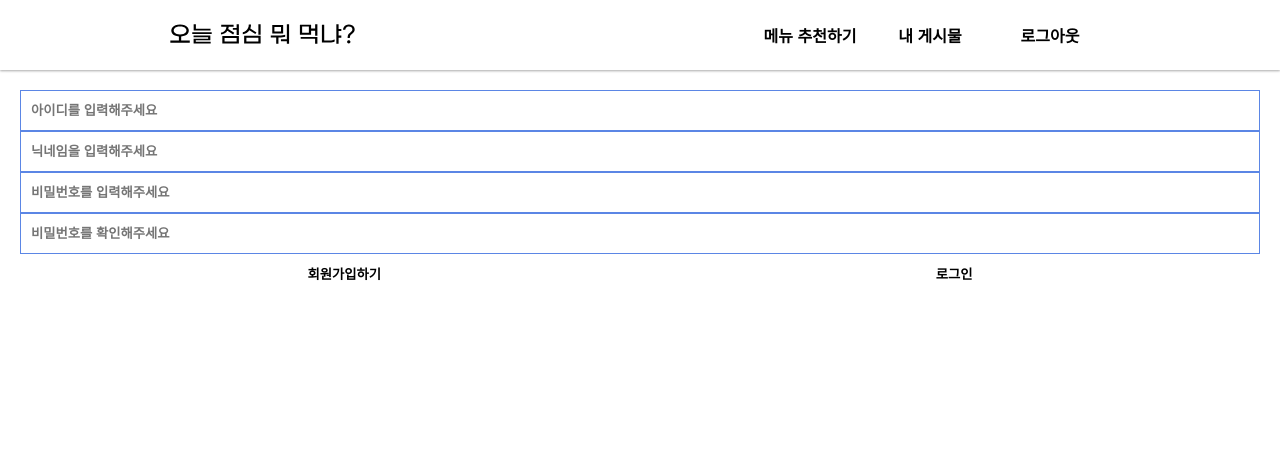
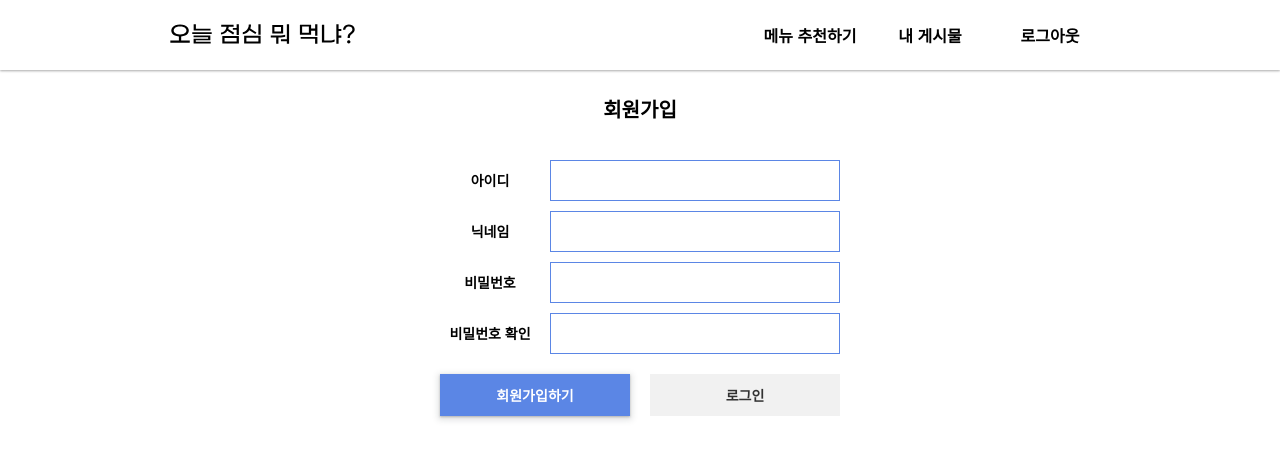
Before and after one commit to jihyunan-dev/hanghae_mini_front, a React (Create React App) app: page /register in a window 1280 px wide. Shown: the top 460 px of the page. Built offline with nearby package versions, Linux system fonts and the light colour scheme; a web font is replaced by a local one.

Commit message:
[style] Login, Register, Upload 스타일 적용

```diff
--- a/src/components/Header.js
+++ b/src/components/Header.js
@@ -81,6 +81,9 @@ const Container = styled.div`
   width: 100%;
   height: 50px;
   box-shadow: rgba(0, 0, 0, 0.12) 0px 1px 3px, rgba(0, 0, 0, 0.24) 0px 1px 2px;
+  background-color: ${({ theme }) => theme.colors.white};
+  z-index: 10;
+
   ${({ theme }) => theme.device.tablet} {
     height: 70px;
   }
@@ -95,8 +98,6 @@ const Content = styled.div`
       display: flex;
       justify-content: space-between;
       align-items: center;
-
-      background-color: ${colors.white};
 
       ${device.desktop} {
         max-width: 1000px;
--- a/src/elements/Button.js
+++ b/src/elements/Button.js
@@ -68,9 +68,18 @@ const ElButton = styled.button`
         border: 1px solid ${colors.mainBlue};
         color: ${colors.white};
         background-color: ${colors.mainBlue};
-        font-size: ${fontSizes.md};
+        font-size: ${fontSizes.sm};
         box-shadow: rgba(60, 64, 67, 0.3) 0px 1px 2px 0px,
           rgba(60, 64, 67, 0.15) 0px 2px 6px 2px;
+      `;
+    } else if (btnName === "cancle") {
+      return css`
+        padding: 10px;
+        border: 1px solid #eee;
+        color: ${colors.black};
+        background-color: #eee;
+        font-size: ${fontSizes.sm};
+        opacity: 80%;
       `;
     }
   }}
--- /dev/null
+++ b/src/elements/Title.js
@@ -0,0 +1,26 @@
+import React from "react";
+import styled from "styled-components";
+
+const Title = (props) => {
+  const { children } = props;
+  return <TitleContainer>{children}</TitleContainer>;
+};
+
+Title.defaultProps = {
+  content: "",
+  center: false,
+};
+
+const TitleContainer = styled.h3`
+  display: flex;
+  justify-content: center;
+  align-items: center;
+  width: 100%;
+  height: 40px;
+  margin-bottom: ${({ theme }) => theme.paddings.md};
+  color: ${({ theme }) => theme.colors.black};
+  font-size: ${({ theme }) => theme.fontSizes.lg};
+  font-weight: 600;
+`;
+
+export default Title;
--- a/src/elements/index.js
+++ b/src/elements/index.js
@@ -1,4 +1,5 @@
 import Button from "./Button";
 import Input from "./Input";
+import Title from "./Title";
 
-export { Button, Input };
+export { Button, Input, Title };
--- a/src/pages/Login.js
+++ b/src/pages/Login.js
@@ -1,30 +1,27 @@
 import React from "react";
 import styled from "styled-components";
-import { Input, Button } from "../elements";
+import { Input, Button, Title } from "../elements";
 
 import { history } from "../redux/configureStore";
 import { useDispatch } from "react-redux";
 import { actionCreators as loginAction } from "../redux/modules/user";
 
-const Login = () => {
+const Login = (props) => {
+  const { history } = props;
   const dispatch = useDispatch();
 
   const [id, setId] = React.useState("");
   const [pwd, setPwd] = React.useState("");
 
   const onChangeId = (e) => {
-    console.log(e.target.value);
     setId(e.target.value);
   };
 
   const onChangePwd = (e) => {
-    console.log(e.target.value);
     setPwd(e.target.value);
   };
 
   const login = () => {
-    console.log(id);
-
     if (id === "" || pwd === "") {
       window.alert("아이디 혹은 비밀번호가 공란입니다! 입력해주세요!");
       return;
@@ -35,11 +32,23 @@ const Login = () => {
   return (
     <>
       <Container>
-        <h2>로그인</h2>
-        <Input _onChange={onChangeId} label="아이디"></Input>
-        <Input type="password" _onChange={onChangePwd} label="비밀번호"></Input>
-        <Button _onClick={login} width="auto" text="로그인"></Button>
-        <Button width="auto" text="회원가입"></Button>
+        <Title>로그인</Title>
+        <InputBox>
+          <Subtitle>아이디</Subtitle>
+          <Input _onChange={onChangeId} />
+        </InputBox>
+        <InputBox>
+          <Subtitle>비밀번호</Subtitle>
+          <Input type="password" _onChange={onChangePwd} />
+        </InputBox>
+        <Btns>
+          <Button btnName="submit" _onClick={login} text="로그인" />
+          <Button
+            btnName="cancle"
+            text="회원가입으로 이동"
+            _onClick={() => history.push("/register")}
+          />
+        </Btns>
       </Container>
     </>
   );
@@ -55,12 +64,30 @@ const Container = styled.div`
   padding: 20px;
 `;
 
-const BTN = styled.div`
+const InputBox = styled.div`
+  display: flex;
+  justify-content: space-between;
+  align-items: center;
   width: 100%;
-  height: auto;
+  max-width: 400px;
+  margin-bottom: ${({ theme }) => theme.paddings.sm};
+`;
+
+const Subtitle = styled.p`
+  flex-shrink: 0;
+  min-width: 60px;
+  margin-right: 10px;
+  font-size: ${({ theme }) => theme.fontSizes.sm};
+  font-weight: 600;
+`;
+
+const Btns = styled.div`
   display: flex;
-  justify-content: space-around;
   align-items: center;
+  gap: 20px;
+  margin: 10px 0;
+  width: 80%;
+  max-width: 400px;
 `;
 
 export default Login;
--- a/src/pages/Main.js
+++ b/src/pages/Main.js
@@ -1,8 +1,8 @@
-import React, { useState, useEffect } from "react";
+import React, { useState } from "react";
 import styled from "styled-components";
 import { useDispatch, useSelector } from "react-redux";
 import { actionCreators as resultAction } from "../redux/modules/result";
-import { Button } from "../elements";
+import { Button, Title } from "../elements";
 
 import Rank from "../components/Rank";
 import CategoryBtns from "../components/CategoryBtns";
@@ -13,11 +13,9 @@ const Main = () => {
   const dispatch = useDispatch();
 
   const is_login = useSelector((state) => state.user.is_login);
-  console.log(is_login);
 
   // user name 받아오기
   const user = useSelector((state) => state.user.user);
-  console.log(user.nickname);
 
   const [category, setCategory] = useState({
     category1: null,
@@ -38,15 +36,13 @@ const Main = () => {
   if (is_login) {
     return (
       <Container>
+        <Rank />
         <Div>
-          <p>{user.nickname}님의 오늘 점심 추천</p>
+          <Title center={true}>{user.nickname}님의 오늘 점심 추천</Title>
           <CategoryBtns setCategory={setCategory} />
-          <Button width="40%" _onClick={getResults} text="메뉴 추천받기" />
+          <Button btnName="submit" _onClick={getResults} text="메뉴 추천받기" />
           <Result category={category} />
         </Div>
-        <div>
-          <Rank />
-        </div>
       </Container>
     );
   }
@@ -55,7 +51,7 @@ const Main = () => {
       <Rank />
       <Div>
         {/* 로그인 아닐때 user.name이 공란인 것에 대한 멘트 생각 */}
-        <Title>{user.name}님의 오늘 점심 추천</Title>
+        <Title center={true}>{user.name}님의 오늘 점심 추천</Title>
         <CategoryBtns setCategory={setCategory} />
         <Button btnName="submit" _onClick={getResults} text="메뉴 추천받기" />
         <Result category={category} />
@@ -66,7 +62,12 @@ const Main = () => {
 
 const Container = styled.div`
   ${container};
-  margin-top: 50px;
+  margin-top: 10px;
+
+  ${({ theme }) => theme.device.tablet} {
+    margin-top: 50px;
+  }
+
   ${({ theme }) => theme.device.desktop} {
     max-width: 1000px;
   }
@@ -80,11 +81,4 @@ const Div = styled.div`
   align-items: center;
 `;
 
-const Title = styled.p`
-  margin-bottom: ${({ theme }) => theme.paddings.md};
-  color: ${({ theme }) => theme.colors.black};
-  font-size: ${({ theme }) => theme.fontSizes.lg};
-  font-weight: 600;
-`;
-
 export default Main;
--- a/src/pages/Register.js
+++ b/src/pages/Register.js
@@ -1,16 +1,17 @@
-import React from "react";
+import React, { useState } from "react";
 import styled from "styled-components";
-import { Input, Button } from "../elements";
+import { Input, Button, Title } from "../elements";
 
 import { useDispatch } from "react-redux";
 import { actionCreators as resiterAction } from "../redux/modules/user";
 
 const Register = (props) => {
+  const { history } = props;
   const dispatch = useDispatch();
-  const [id, setId] = React.useState("");
-  const [nickname, setNickName] = React.useState("");
-  const [pwd, setPwd] = React.useState("");
-  const [pwd_check, setPwdCheck] = React.useState("");
+  const [id, setId] = useState("");
+  const [nickname, setNickName] = useState("");
+  const [pwd, setPwd] = useState("");
+  const [pwd_check, setPwdCheck] = useState("");
 
   const signUp = () => {
     if (id === "" || pwd === "" || nickname === "") {
@@ -27,40 +28,56 @@ const Register = (props) => {
   return (
     <>
       <Container>
+        <Title>회원가입</Title>
+        <InputBox>
+          <Subtitle>아이디</Subtitle>
           <Input
-          label="아이디"
-          placeholder="아이디를 입력해주세요"
             _onChange={(e) => {
               setId(e.target.value);
             }}
-        ></Input>
+          />
+        </InputBox>
+        <InputBox>
+          <Subtitle>닉네임</Subtitle>
+
           <Input
             label="닉네임"
-          placeholder="닉네임을 입력해주세요"
             _onChange={(e) => {
               setNickName(e.target.value);
             }}
-        ></Input>
+          />
+        </InputBox>
+        <InputBox>
+          <Subtitle>비밀번호</Subtitle>
+
           <Input
             type="password"
-          label="비밀번호"
-          placeholder="비밀번호를 입력해주세요"
             _onChange={(e) => {
               setPwd(e.target.value);
             }}
-        ></Input>
+          />
+        </InputBox>
+        <InputBox>
+          <Subtitle>비밀번호 확인</Subtitle>
           <Input
             type="password"
-          label="비밀번호 확인"
-          placeholder="비밀번호를 확인해주세요"
             _onChange={(e) => {
               setPwdCheck(e.target.value);
             }}
-        ></Input>
-        <BTN>
-          <Button _onClick={signUp} width="auto" text="회원가입하기"></Button>
-          <Button width="auto" text="로그인"></Button>
-        </BTN>
+          />
+        </InputBox>
+        <Btns>
+          <Button
+            btnName="submit"
+            _onClick={signUp}
+            text="회원가입하기"
+          ></Button>
+          <Button
+            btnName="cancle"
+            text="로그인"
+            _onClick={() => history.push("/login")}
+          ></Button>
+        </Btns>
       </Container>
     </>
   );
@@ -76,13 +93,31 @@ const Container = styled.div`
   padding: 20px;
 `;
 
-const BTN = styled.div`
+const InputBox = styled.div`
+  display: flex;
+  justify-content: space-between;
+  align-items: center;
   width: 100%;
-  height: auto;
+  max-width: 400px;
+  margin-bottom: ${({ theme }) => theme.paddings.sm};
+`;
+
+const Subtitle = styled.p`
+  flex-shrink: 0;
+  min-width: 100px;
+  margin-right: 10px;
+  text-align: center;
+  font-size: ${({ theme }) => theme.fontSizes.sm};
+  font-weight: 600;
+`;
+
+const Btns = styled.div`
   display: flex;
-  justify-content: space-around;
   align-items: center;
-  padding: 10px; ;
+  gap: 20px;
+  margin: 10px 0;
+  width: 100%;
+  max-width: 400px;
 `;
 
 export default Register;
--- a/src/pages/Upload.js
+++ b/src/pages/Upload.js
@@ -1,9 +1,11 @@
 import React, { useState } from "react";
+import styled from "styled-components";
 import { useDispatch, useSelector } from "react-redux";
 import CategoryBtns from "../components/CategoryBtns";
-import { Button, Input } from "../elements";
+import { Button, Input, Title } from "../elements";
 import { actionCreators as resultActions } from "../redux/modules/result";
 import { actionCreators as userActiocs } from "../redux/modules/user";
+import { container } from "../mixin/container";
 
 const Upload = (props) => {
   const dispatch = useDispatch();
@@ -56,46 +58,77 @@ const Upload = (props) => {
   };
 
   return (
-    <>
-      <h2>{is_edit ? "추천 메뉴 수정" : "추천 메뉴 등록"}</h2>
+    <Container>
+      <Title>{is_edit ? "추천 메뉴 수정" : "추천 메뉴 등록"}</Title>
       <form encType="multipart/form-data" onSubmit={handleSubmit}>
         <CategoryBtns setCategory={setCategory} />
-        <div>
-          <span>추천 메뉴 이름</span>
+        <RowBox>
+          <Subtitle>추천 메뉴 이름</Subtitle>
           <Input
             value={menuName}
             _onChange={(e) => setMenuName(e.target.value)}
           />
-        </div>
-        <div>
-          <span>추천 메뉴 이미지 업로드</span>
+        </RowBox>
+        <RowBox>
+          <Subtitle>추천 메뉴 이미지 업로드</Subtitle>
           <input
             type="file"
             accept="image/*"
             onChange={(e) => setImg(e.target.files[0])}
           />
-        </div>
+        </RowBox>
         {/*
         <div>
           <span>미리보기</span>
           <img src="" alt="" />
         </div> */}
 
-        <div>
-          <span>메뉴 추천 이유</span>
-          <textarea
+        <RowBox>
+          <Subtitle>메뉴 추천 이유</Subtitle>
+          <Description
             value={description}
             onChange={(e) => setDescription(e.target.value)}
-          ></textarea>
-        </div>
+          ></Description>
+        </RowBox>
         {is_edit ? (
-          <Button text="Menu 수정" _onClick={editPost} />
+          <Button btnName="submit" text="Menu 수정" _onClick={editPost} />
         ) : (
-          <Button text="Menu 업로드" _onSubmit={handleSubmit} />
+          <Button
+            btnName="submit"
+            text="Menu 업로드"
+            _onSubmit={handleSubmit}
+          />
         )}
       </form>
-    </>
+    </Container>
   );
 };
 
+const Container = styled.div`
+  ${container};
+
+  ${({ theme }) => theme.device.tablet} {
+    margin-top: 20px;
+  }
+`;
+
+const Subtitle = styled.h4`
+  margin-bottom: 10px;
+  font-size: ${({ theme }) => theme.fontSizes.md};
+  font-weight: 600;
+`;
+
+const RowBox = styled.div`
+  margin-top: 30px;
+  margin-bottom: 20px;
+`;
+
+const Description = styled.textarea`
+  width: 100%;
+  height: 100px;
+  padding: 10px;
+  border: 1px solid ${({ theme }) => theme.colors.mainBlue};
+  resize: none;
+`;
+
 export default Upload;
```
Lines whose indentation alone changed are shown as unchanged.
